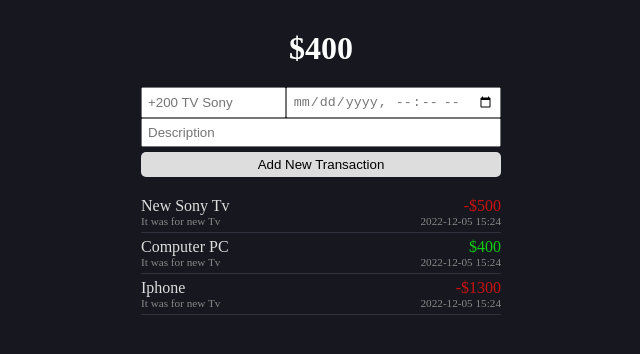
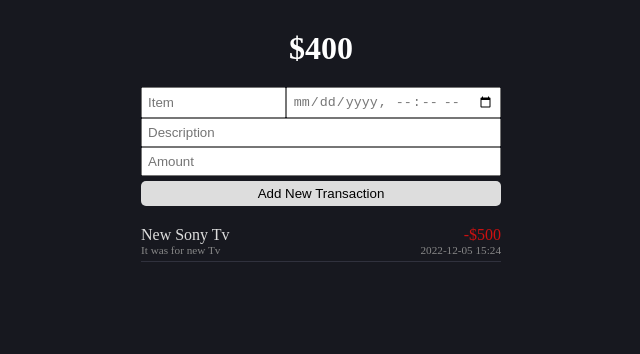
Before and after one commit to bomypoko/MERNSTACK-MoneyTracker, a React (Vite) app in the folder client/: page / in a window 1280 px wide. Shown: the top 354 px of the page, without its empty margins (319-959 px from the left). Built offline with nearby package versions, Linux system fonts and the light colour scheme.

Commit message:
need a rest

```diff
--- a/client/src/App.jsx
+++ b/client/src/App.jsx
@@ -1,10 +1,29 @@
-import React, { useState } from "react"
+import React, { useState, useEffect } from "react"
 import "./App.css"
+import axios from 'axios'
 
 const App = () => {
   const [name, setName] = useState("")
   const [datetime, setDatetime] = useState("")
   const [description, setDescription] = useState("")
+  const [price, setPrice] = useState("")
+  const [data , setData ] = useState('')
+
+
+  // useEffect( () => ({
+  //   const getData = async() => {
+  //     const results = await axios.get('http://localhost:4040/client/transactions')
+
+
+  // },[])
+
+  // useEffect(() => {
+  //   const getData = async() => {
+  //     const results = await axios.get('http://localhost:4040/client/transactions')
+  //     console.log(results)
+  //   }
+
+  // },[])
 
   const handleSubmit = e => {
     e.preventDefault()
@@ -16,12 +35,14 @@ const App = () => {
         name,
         description,
         datetime,
+        price,
       }),
     }).then(response => {
       response.json().then(json => {
         setName("")
         setDatetime("")
         setDescription("")
+        setPrice("")
 
         console.log("result", json)
       })
@@ -37,7 +58,7 @@ const App = () => {
             type="text"
             value={name}
             onChange={e => setName(e.target.value)}
-            placeholder="+200 TV Sony"
+            placeholder="Item"
           />
 
           <input
@@ -54,7 +75,15 @@ const App = () => {
             onChange={e => setDescription(e.target.value)}
             placeholder="Description"
           />
+
+          <input
+            type="number"
+            value={price}
+            onChange={e => setPrice(e.target.value)}
+            placeholder="Amount"
+          />
         </div>
+
         <button type="submit"> Add New Transaction </button>
       </form>
 
@@ -70,7 +99,8 @@ const App = () => {
             <div className="datetime">2022-12-05 15:24</div>
           </div>
         </div>
-        <div className="transaction">
+
+        {/* <div className="transaction">
           <div className="left">
             <div className="name">Computer PC</div>
             <div className="description">It was for new Tv </div>
@@ -91,7 +121,7 @@ const App = () => {
             <div className="price red">-$1300</div>
             <div className="datetime">2022-12-05 15:24</div>
           </div>
-        </div>
+        </div> */}
       </div>
     </main>
   )
```
Also changed, not shown: 2 other files (tests, documents, lock files or other folders).
